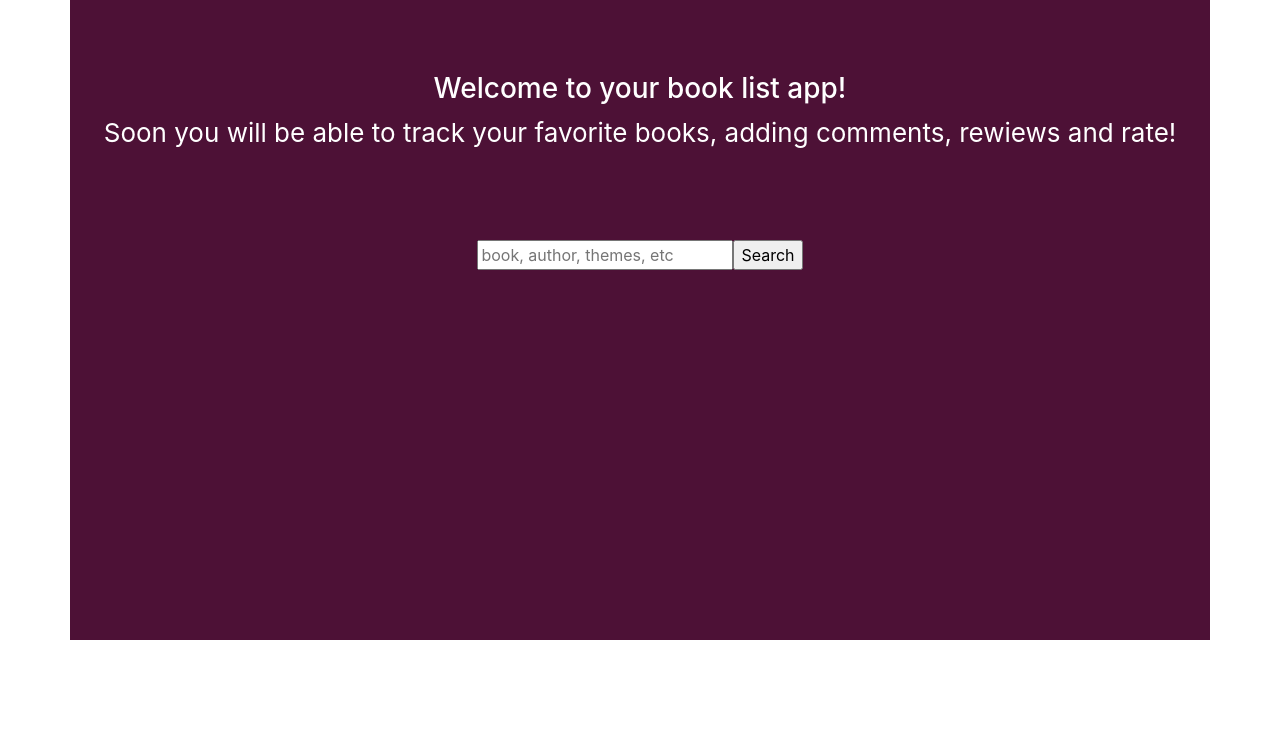
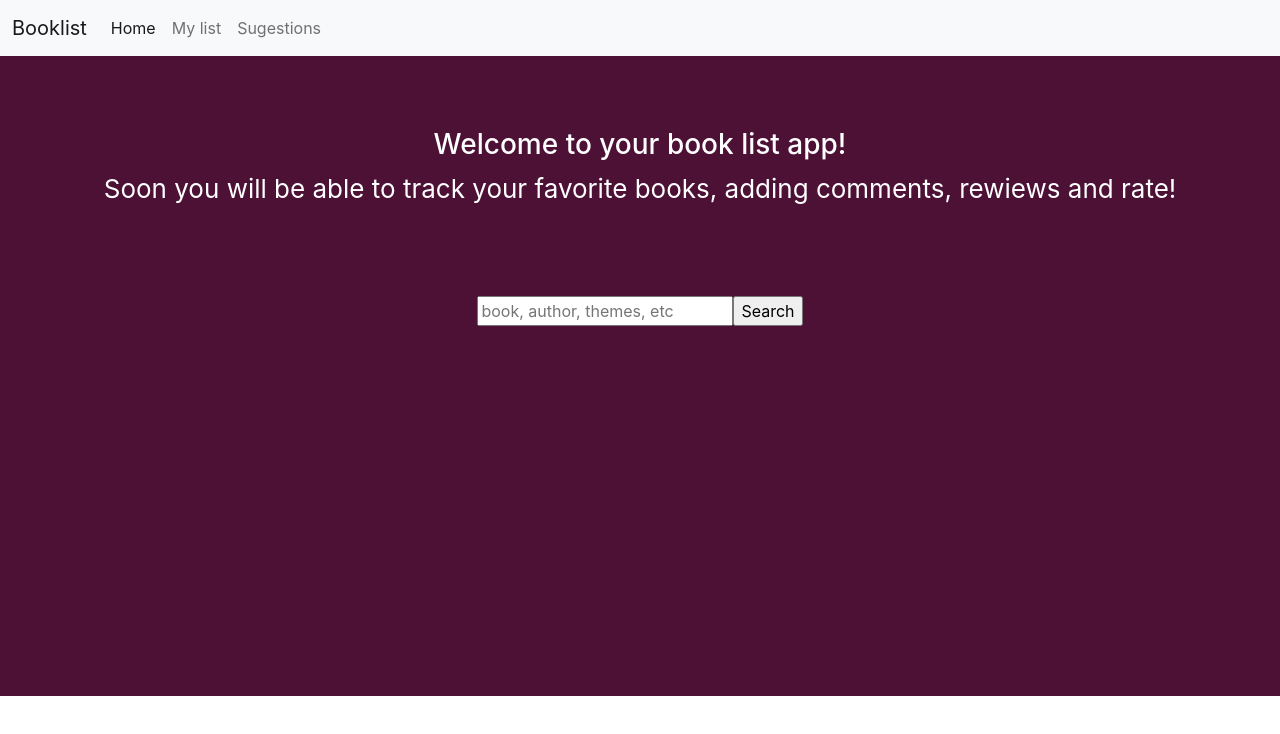
Before and after one commit to J-ustine/book-list, a React (Create React App) app: page / in a window 1280 px wide. Shown: the top 734 px of the page. Built offline with nearby package versions, Linux system fonts and the light colour scheme.

Commit message:
Solve rebase conflict

```diff
--- a/src/App.js
+++ b/src/App.js
@@ -3,7 +3,44 @@
 
 export default function App() {
   return (
-    <div className="App container">
+    <div className="App">
+      <nav className="navbar navbar-expand-lg navbar-light bg-light">
+        <div className="container-fluid">
+          <a className="navbar-brand" href="/">
+            Booklist
+          </a>
+          <button
+            className="navbar-toggler"
+            type="button"
+            data-bs-toggle="collapse"
+            data-bs-target="#navbarNav"
+            aria-controls="navbarNav"
+            aria-expanded="false"
+            aria-label="Toggle navigation"
+          >
+            <span className="navbar-toggler-icon"></span>
+          </button>
+          <div className="collapse navbar-collapse" id="navbarNav">
+            <ul className="navbar-nav">
+              <li className="nav-item">
+                <a className="nav-link active" aria-current="page" href="/">
+                  Home
+                </a>
+              </li>
+              <li className="nav-item">
+                <a className="nav-link" href="/">
+                  My list
+                </a>
+              </li>
+              <li className="nav-item">
+                <a className="nav-link" href="/">
+                  Sugestions
+                </a>
+              </li>
+            </ul>
+          </div>
+        </div>
+      </nav>
       <header className="App-header">
         <h3>Welcome to your book list app!</h3>
         <p>
```
